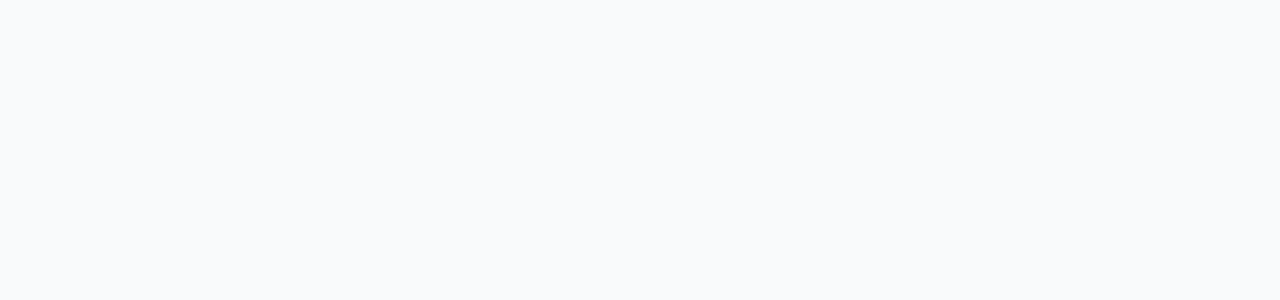
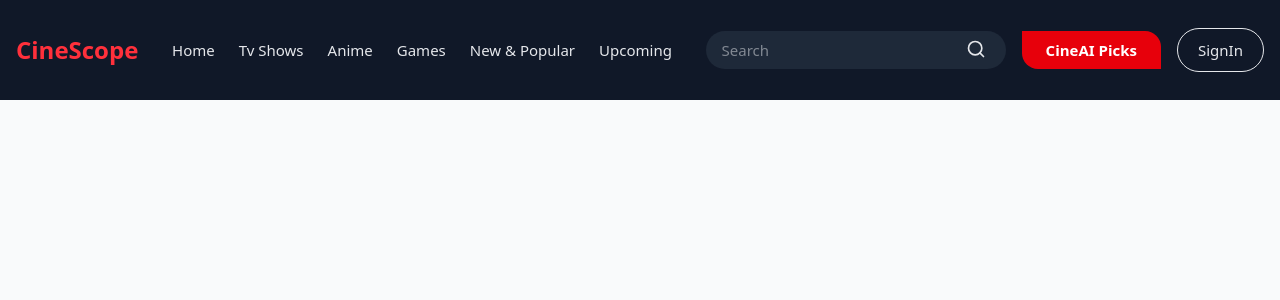
Before and after one commit to Hillary90/React-CineScope, a React (Vite) app: page / in a window 1280 px wide. Shown: the top 300 px of the page. Built offline with nearby package versions, Linux system fonts and the light colour scheme.

Commit message:
added Navbar component

```diff
--- a/package.json
+++ b/package.json
@@ -12,6 +12,7 @@
   "dependencies": {
     "@tailwindcss/vite": "^4.1.15",
     "firebase": "^12.4.0",
+    "lucide-react": "^0.546.0",
     "react": "^19.1.1",
     "react-dom": "^19.1.1",
     "react-router-dom": "^7.9.4",
--- a/src/App.jsx
+++ b/src/App.jsx
@@ -1,11 +1,12 @@
 import React from "react"
+import NavBar from "./components/NavBar";
+
 
 function App() {
 
   return (
     <div className="min-h-screen bg-gray-50 text-gray-900">
-
-
+       <NavBar />
     </div>
   )
 }
--- /dev/null
+++ b/src/components/NavBar.jsx
@@ -0,0 +1,63 @@
+import { Search } from 'lucide-react';
+import React from 'react'
+import { Link } from "react-router";
+
+
+const Navbar = () => {
+
+  return (
+    <nav className="bg-gray-900 text-gray-200 flex justify-between items-center p-4 h-25 md:text-[15px] font-medium text-nowrap">
+      {/* Logo */}
+       <div className="brightness-110 text-2xl font-bold text-red-500 hover:text-red-600 transition">
+         <label>CineScope</label>
+       </div>
+
+       <ul className='hidden xl:flex space-x-6'>
+           <li  className="cursor-pointer hover:text-red-500 transition" >
+            Home
+           </li>
+           <li className="cursor-pointer hover:text-red-500 transition" >
+            Tv Shows
+           </li>
+           <li className="cursor-pointer hover:text-red-500 transition" >
+            Anime
+           </li>
+           <li className="cursor-pointer hover:text-red-500 transition" >
+            Games
+           </li>
+           <li className="cursor-pointer hover:text-red-500 transition" >
+            New & Popular
+           </li>
+           <li className="cursor-pointer hover:text-red-500 transition" >
+            Upcoming
+           </li>
+       </ul>
+
+       <div className='flex items-center space-x-4 relative'>
+
+        <div className='hidden md:inline-flex relative'>
+
+          <input className='bg-gray-800 px-4 py-2 rounded-full min-w-75 pr-10 outline-none:'
+          type='text'
+          placeholder='Search'
+          />
+          <Search className='absolute top-2 right-5 w-5 h-5' />
+        </div>
+        {/*AI recommendation button*/ }
+        <button className="bg-red-600 text-white px-6 py-2 font-semibold rounded-tr-2xl rounded-bl-2xl hover:bg-red-700 transition cursor-pointer" >
+         CineAI Picks
+        </button>
+
+        {/*Sign in button */}
+        <button className='border border-bg-gray-800 py-2.5 px-5 rounded-full cursor-pointer'>
+         SignIn
+        </button>
+       </div>
+
+
+
+    </nav>
+  );
+};
+
+export default Navbar;
--- /dev/null
+++ b/src/utility/api.jsx
@@ -0,0 +1,34 @@
+const API_KEY = import.meta.env.VITE_TMDB_API_KEY;
+const BASE_URL = 'https://api.themoviedb.org/3';
+
+export const fetchTrendingMovies = async () => {
+  const response = await fetch(`${BASE_URL}/trending/movie/week?api_key=${API_KEY}`);
+  return response.json();
+};
+
+export const searchMovies = async (query) => {
+  const response = await fetch(
+    `${BASE_URL}/search/movie?api_key=${API_KEY}&query=${encodeURIComponent(query)}`
+  );
+  return response.json();
+};
+
+export const fetchMovieDetails = async (id) => {
+  const response = await fetch(`${BASE_URL}/movie/${id}?api_key=${API_KEY}`);
+  return response.json();
+};
+
+export const fetchMovieVideos = async (id) => {
+  const response = await fetch(`${BASE_URL}/movie/${id}/videos?api_key=${API_KEY}`);
+  return response.json();
+};
+
+export const fetchMovieRecommendations = async (id) => {
+  const response = await fetch(`${BASE_URL}/movie/${id}/recommendations?api_key=${API_KEY}`);
+  return response.json();
+};
+
+export const fetchPopularMovies = async () => {
+  const response = await fetch(`${BASE_URL}/movie/popular?api_key=${API_KEY}`);
+  return response.json();
+};
```
Also changed, not shown: src/components/Header.jsx (deleted), 2 other files (tests, documents, lock files or other folders).
